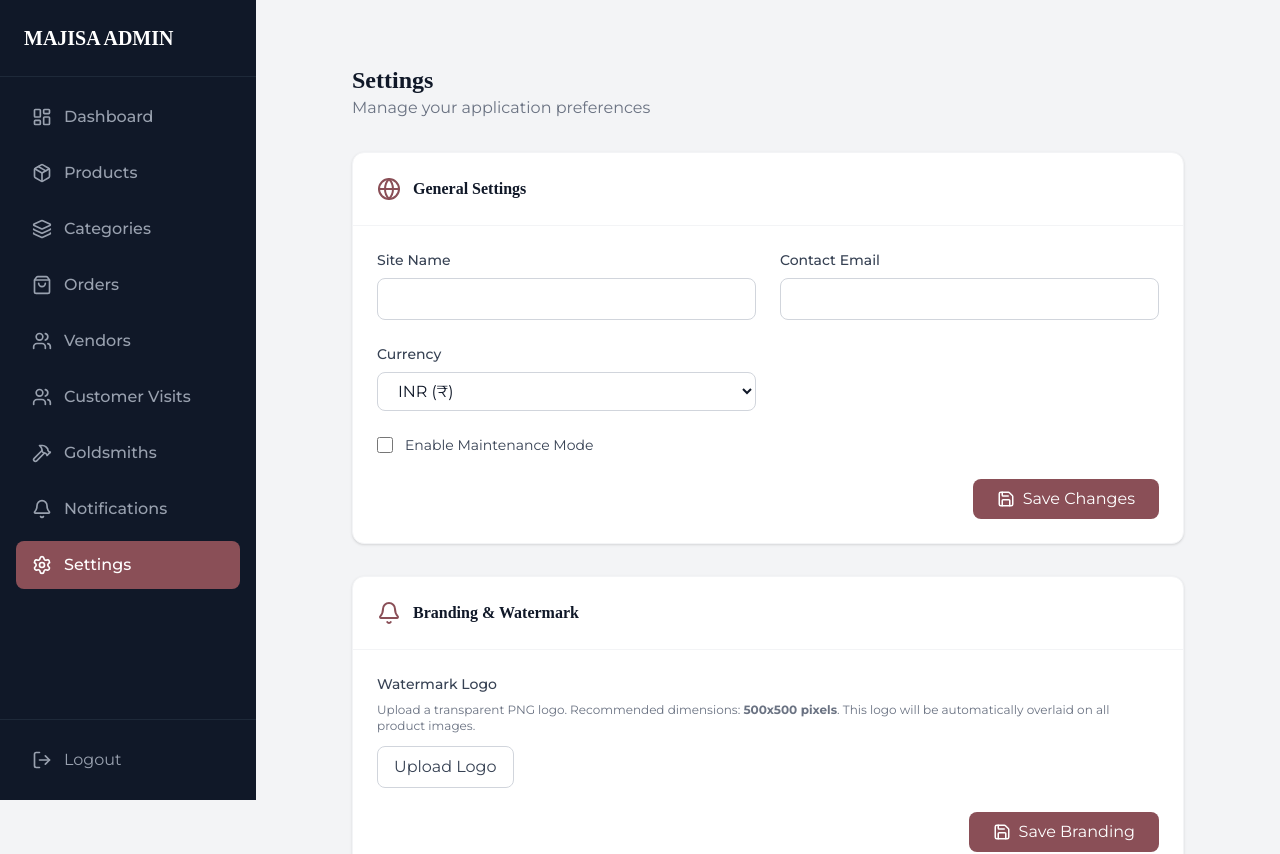
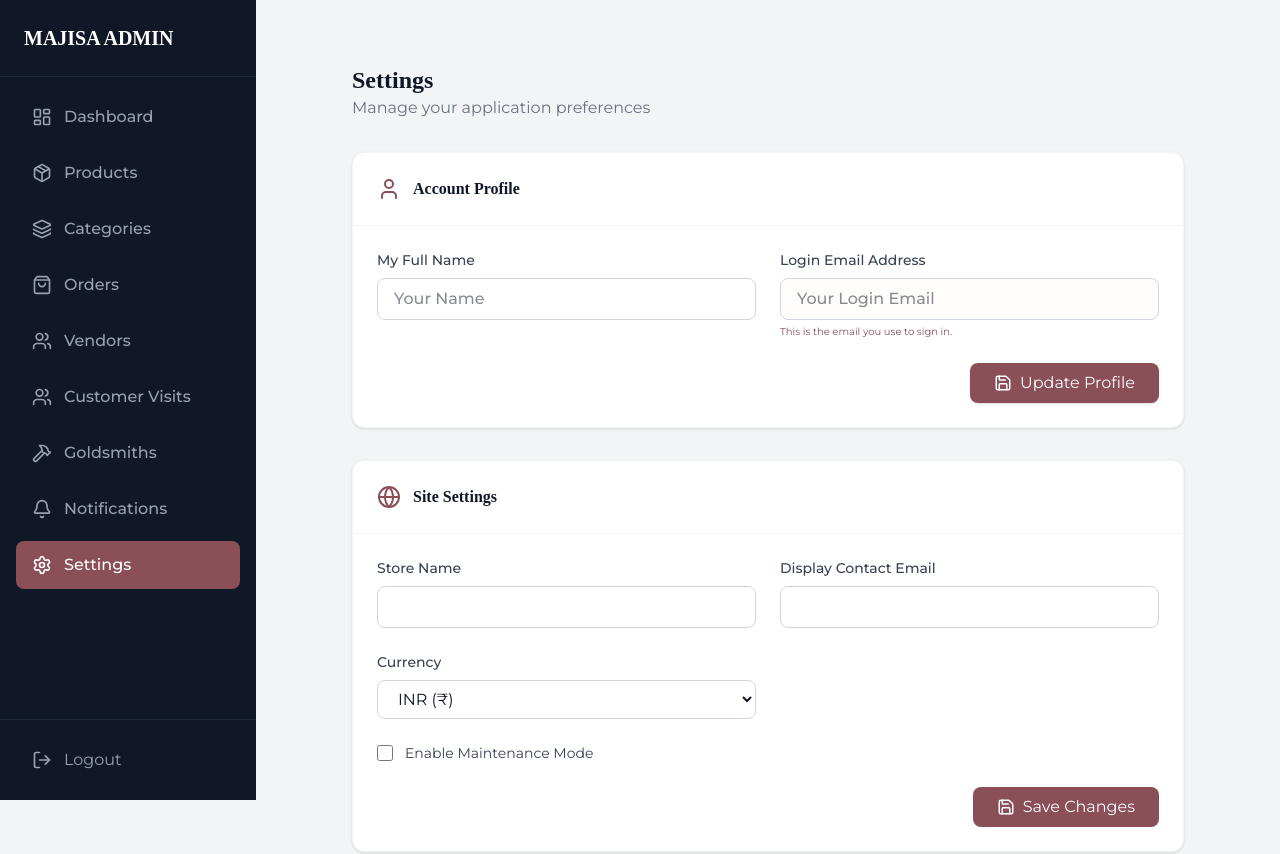
Before and after one commit to mohammed-ayan-zahoor/majisa, a React (Vite) app in the folder frontend/: page /admin/settings in a window 1280 px wide. Shown: the top 854 px of the page. Built offline with nearby package versions, Linux system fonts and the light colour scheme; no server answers; a web font is replaced by a local one.

Commit message:
feat: Introduce admin settings page for profile, password, and general site management, and add authentication context.

```diff
--- a/frontend/src/context/AuthContext.jsx
+++ b/frontend/src/context/AuthContext.jsx
@@ -70,11 +70,17 @@ export const AuthProvider = ({ children }) => {
         toast.success('Logged out successfully');
     };
 
+    const updateUser = (userData) => {
+        setUser(userData);
+        localStorage.setItem('majisa_user', JSON.stringify(userData));
+    };
+
     const value = {
         user,
         login,
         register,
         logout,
+        updateUser,
         isAuthenticated: !!user,
         loading
     };
--- a/frontend/src/pages/admin/Settings.jsx
+++ b/frontend/src/pages/admin/Settings.jsx
@@ -1,17 +1,23 @@
 import React, { useState, useEffect } from 'react';
-import { Save, Lock, Globe, Bell } from 'lucide-react';
+import { Save, Lock, Globe, Bell, User } from 'lucide-react';
 import api from '../../services/api';
+import { useAuth } from '../../context/AuthContext';
 import toast from 'react-hot-toast';
 import SEO from '../../components/common/SEO';
 
 const AdminSettings = () => {
     const [loading, setLoading] = useState(true);
+    const { user, updateUser } = useAuth();
     const [generalSettings, setGeneralSettings] = useState({
         siteName: '',
         contactEmail: '',
         currency: 'INR',
         maintenanceMode: false,
         watermarkLogo: ''
+    });
+    const [profileData, setProfileData] = useState({
+        name: user?.name || '',
+        email: user?.email || '',
     });
     const [uploading, setUploading] = useState(false);
 
@@ -54,6 +60,18 @@ const AdminSettings = () => {
         }
     };
 
+    const handleProfileSave = async (e) => {
+        e.preventDefault();
+        try {
+            const { data } = await api.put('/users/profile', profileData);
+            updateUser(data);
+            toast.success('Profile updated successfully');
+        } catch (error) {
+            console.error('Error updating profile:', error);
+            toast.error(error.response?.data || 'Failed to update profile');
+        }
+    };
+
     const handlePasswordChange = async (e) => {
         e.preventDefault();
         if (passwordData.new !== passwordData.confirm) {
@@ -61,11 +79,10 @@ const AdminSettings = () => {
             return;
         }
         try {
-            await api.put('/users/profile/password', {
+            const { data } = await api.put('/users/profile/password', {
                 password: passwordData.new,
-                // We might need to send current password for verification depending on backend implementation
-                // For now assuming standard profile update
             });
+            updateUser(data);
             toast.success('Password updated successfully');
             setPasswordData({ current: '', new: '', confirm: '' });
         } catch (error) {
@@ -122,17 +139,59 @@ const AdminSettings = () => {
             </div>
 
             <div className="space-y-8">
+                {/* Account Profile */}
+                <div className="bg-white rounded-xl shadow-sm border border-gray-100 overflow-hidden">
+                    <div className="p-6 border-b border-gray-100 flex items-center gap-3">
+                        <User className="text-primary-600" size={24} />
+                        <h2 className="font-bold text-gray-900">Account Profile</h2>
+                    </div>
+                    <div className="p-6">
+                        <form onSubmit={handleProfileSave} className="space-y-6">
+                            <div className="grid grid-cols-1 md:grid-cols-2 gap-6">
+                                <div>
+                                    <label className="block text-sm font-medium text-gray-700 mb-2">My Full Name</label>
+                                    <input
+                                        type="text"
+                                        value={profileData.name}
+                                        onChange={(e) => setProfileData({ ...profileData, name: e.target.value })}
+                                        className="w-full px-4 py-2 border border-gray-300 rounded-lg focus:ring-2 focus:ring-primary-500 focus:border-transparent font-medium"
+                                        placeholder="Your Name"
+                                    />
+                                </div>
+                                <div>
+                                    <label className="block text-sm font-medium text-gray-700 mb-2">Login Email Address</label>
+                                    <input
+                                        type="email"
+                                        value={profileData.email}
+                                        onChange={(e) => setProfileData({ ...profileData, email: e.target.value })}
+                                        className="w-full px-4 py-2 border border-gray-300 rounded-lg focus:ring-2 focus:ring-primary-500 focus:border-transparent font-medium bg-primary-50/30"
+                                        placeholder="Your Login Email"
+                                    />
+                                    <p className="text-[10px] text-primary-600 mt-1">This is the email you use to sign in.</p>
+                                </div>
+                            </div>
+
+                            <div className="flex justify-end">
+                                <button type="submit" className="flex items-center gap-2 bg-primary-600 text-white px-6 py-2 rounded-lg hover:bg-primary-700 transition-colors shadow-sm">
+                                    <Save size={18} />
+                                    Update Profile
+                                </button>
+                            </div>
+                        </form>
+                    </div>
+                </div>
+
                 {/* General Settings */}
                 <div className="bg-white rounded-xl shadow-sm border border-gray-100 overflow-hidden">
                     <div className="p-6 border-b border-gray-100 flex items-center gap-3">
                         <Globe className="text-primary-600" size={24} />
-                        <h2 className="font-bold text-gray-900">General Settings</h2>
+                        <h2 className="font-bold text-gray-900">Site Settings</h2>
                     </div>
                     <div className="p-6">
                         <form onSubmit={handleGeneralSave} className="space-y-6">
                             <div className="grid grid-cols-1 md:grid-cols-2 gap-6">
                                 <div>
-                                    <label className="block text-sm font-medium text-gray-700 mb-2">Site Name</label>
+                                    <label className="block text-sm font-medium text-gray-700 mb-2">Store Name</label>
                                     <input
                                         type="text"
                                         value={generalSettings.siteName}
@@ -141,7 +200,7 @@ const AdminSettings = () => {
                                     />
                                 </div>
                                 <div>
-                                    <label className="block text-sm font-medium text-gray-700 mb-2">Contact Email</label>
+                                    <label className="block text-sm font-medium text-gray-700 mb-2">Display Contact Email</label>
                                     <input
                                         type="email"
                                         value={generalSettings.contactEmail}
```
